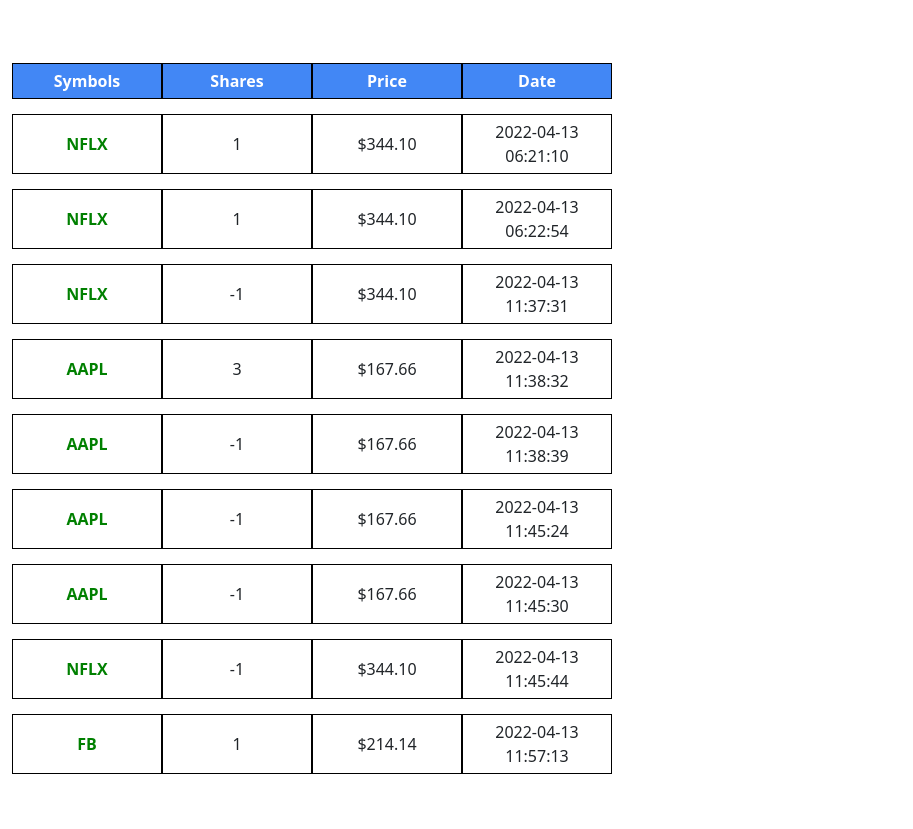
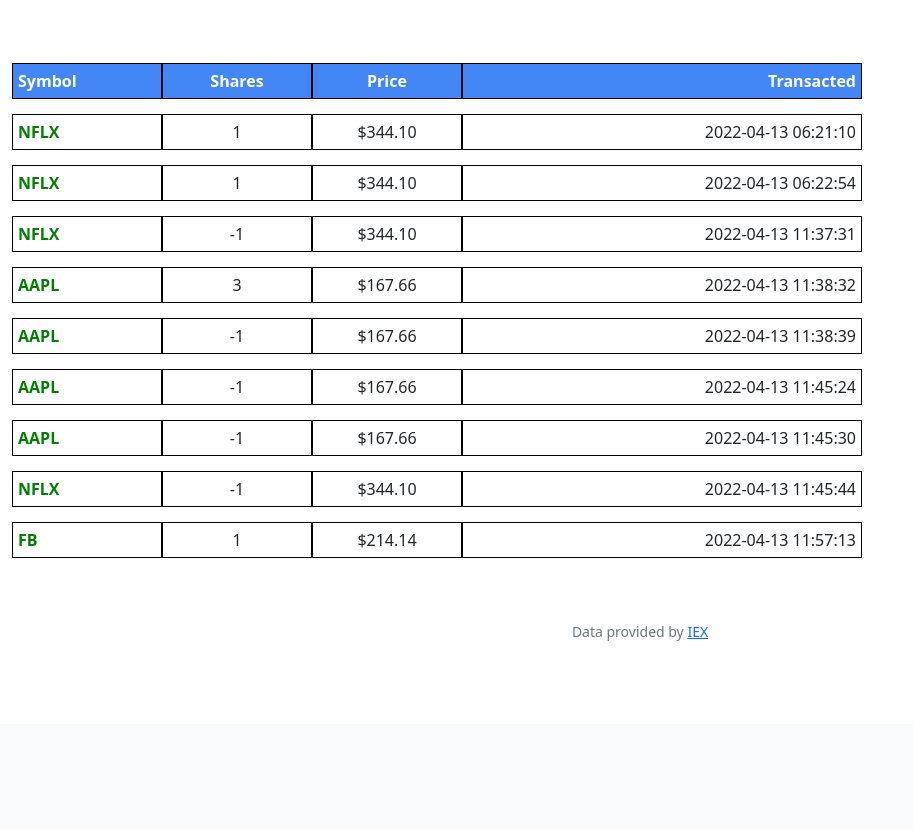
Before and after one commit to Mackeriah/CS50, a Flask app: page /history in a window 1280 px wide. Shown: the part 76-905 px from the top of the page, without its empty margins (0-913 px from the left). After the commit the page ends 717 px from the top, so only its background shows below. Run offline with Flask 2, Linux system fonts and the light colour scheme; a user stored in the database is signed in; some libraries are stand-ins or nearby versions.

Commit message:
FINAL PROBLEM SET COMPLETED!

```diff
--- a/week9/pset9/finance/app.py
+++ b/week9/pset9/finance/app.py
@@ -5,9 +5,6 @@
 from flask_session import Session
 from tempfile import mkdtemp
 from werkzeug.security import check_password_hash, generate_password_hash
-
-# might not need this
-import datetime
 
 from helpers import apology, login_required, lookup, usd
 
@@ -51,19 +48,21 @@
 
     # get user related information to display on / page
     # SUM shares so that each symbol only has one line
-    stocks = db.execute("SELECT symbol, name, price, SUM(shares) as totalShares FROM transactions WHERE user_id = ? GROUP BY symbol", user_id)
+    userStocks = db.execute(
+        "SELECT name, price, symbol, SUM(shares) as ownedShares FROM transactions WHERE user_id = ? GROUP BY symbol", user_id)
 
     # get cash information for user from dictionary
-    cash = db.execute("SELECT cash FROM users WHERE id = ?", user_id)[0]["cash"]
+    userCashBalance = db.execute("SELECT cash FROM users WHERE id = ?", user_id)[0]["cash"]
 
-    total = cash
+    # can't work out why I couldn't get it to work using userCashBalance in For loop  /shrug/ Seems hacky but works!
+    shareTotalValue = userCashBalance
 
     # calculate total share value per line
-    for stock in stocks:
-        total += stock["price"] * stock["totalShares"]
+    for stock in userStocks:
+        shareTotalValue += stock["price"] * stock["ownedShares"]
 
     # first is variable name from html, second is variable name from python
-    return render_template("index.html", stocks=stocks, cash=cash, usd=usd, total=total)
+    return render_template("index.html", usd=usd, total=shareTotalValue, cash=userCashBalance, stocks=userStocks)
 
 
 @app.route("/buy", methods=["GET", "POST"])
@@ -73,26 +72,24 @@
     if request.method == "GET":
         return render_template("buy.html")
     else:
-        pass
-
-        # get symbol info and uppercase
+        # get symbol info and uppercase it
         symbol = request.form.get("symbol").upper()
 
         # use lookup function to get info on product and store in variable
         product = lookup(symbol)
 
-        # check that user entered a symbol
-        if not symbol:
-            return apology("No symbol entered")
-        elif not product:
-            return apology("Invalid No symbol entered")
+        # check that user entered a symbol and that it exists
+        if not symbol or not product:
+            return apology("Symbol unavailable or not entered")
 
+        # really struggled with this damn part but eventually found a workaround with some help online, phew!!!
+        # still think my original approach must work somehow though!
         try:
             # get what user entered in shares field and cast to int
             shares = int(request.form.get("shares"))
         except:
             # if we can't cast to int then error out
-            return apology("Share must be an integer")
+            return apology("Sorry, you can only buy whole shares")
 
         # check that share is a positive int
         if shares <= 0:
@@ -114,10 +111,13 @@
         else:
             # reduce user cash balance
             db.execute("UPDATE users SET cash = ? WHERE id = ?", userCash - transactionCost, user_id)
-            db.execute("INSERT INTO transactions (user_id, name, shares, price, type, symbol) VALUES (?, ?, ?, ?, ?, ?)", user_id, productName, shares, productPrice, 'buy', symbol)
+            # add to transactions table
+            db.execute("INSERT INTO transactions (user_id, name, shares, price, type, symbol) VALUES (?, ?, ?, ?, ?, ?)",
+                       user_id, productName, shares, productPrice, 'buy', symbol)
 
         # return user to home
         return redirect("/")
+
 
 @app.route("/history")
 @login_required
@@ -125,8 +125,8 @@
     """Show history of transactions"""
     # get user id
     user_id = session["user_id"]
-    transactions_db = db.execute("SELECT * FROM transactions WHERE user_id = :id", id=user_id)
-    return render_template("history.html", transactions = transactions_db)
+    transactionHistory = db.execute("SELECT * FROM transactions WHERE user_id = ?", user_id)
+    return render_template("history.html", transactions=transactionHistory)
 
 
 @app.route("/login", methods=["GET", "POST"])
@@ -176,7 +176,7 @@
     return redirect("/")
 
 
-@app.route("/quote", methods=["GET", "POST"])  # NEW #
+@app.route("/quote", methods=["GET", "POST"])
 @login_required
 def quote():
     """Get stock quote."""
@@ -191,20 +191,19 @@
         if not symbol:
             return apology("No symbol entered")
 
-        # use lookup function to get info on product and store in variable
-        product = lookup(symbol)
+        # use lookup function to get info and store in variable
+        productInfo = lookup(symbol)
 
-        # if the symbol doesn't exist
-        if not product:
+        # if the product doesn't exist
+        if not productInfo:
             return apology("Sorry that product was not found")
 
         # if symbol was found, display required info
         # reminder: first name is one in HTML, second is variable declared above
-        return render_template("quoted.html", product=product, usd=usd)
+        return render_template("quoted.html", usd=usd, product=productInfo)
 
 
-
-@app.route("/register", methods=["GET", "POST"]) # NEW #
+@app.route("/register", methods=["GET", "POST"])
 def register():
     """Register user"""
     # display page if not POST
@@ -215,10 +214,6 @@
         userName = request.form.get("username")
         password = request.form.get("password")
         confirmation = request.form.get("confirmation")
-
-        # handle blank username
-        if not userName:
-            return apology("Username required")
 
         # handle blank password
         if not password:
@@ -232,15 +227,21 @@
         if password != confirmation:
             return apology("Passwords must match")
 
+        # handle blank username
+        if not userName:
+            return apology("Username required")
+
         # hash password for registration
         passwordHash = generate_password_hash(password)
 
-        # try to add user to DB as per https://docs.python.org/3/tutorial/errors.html
+        # add user to users table (https://docs.python.org/3/tutorial/errors.html)
         try:
             db.execute("INSERT INTO users (username, hash) VALUES (?, ?)", userName, passwordHash)
             return redirect("/")
-        except: # if username already exists in DB give apology
+        except:
+            # if username already exists in DB give apology
             return apology("User already registered!")
+
 
 @app.route("/sell", methods=["GET", "POST"])
 @login_required
@@ -252,10 +253,10 @@
         user_id = session["user_id"]
 
         # get symbols user owns
-        symbols = db.execute("SELECT symbol FROM transactions WHERE user_id = ? GROUP BY symbol", user_id)
+        userOwnedSymbols = db.execute("SELECT symbol FROM transactions WHERE user_id = ? GROUP BY symbol", user_id)
 
         # display data
-        return render_template("sell.html", symbols=symbols)
+        return render_template("sell.html", symbols=userOwnedSymbols)
 
     else:
         # get user id
@@ -276,19 +277,21 @@
         productName = lookup(symbol)["name"]
         sellPrice = shares * productPrice
 
+        # get number of shares owned by user and group them
+        userSharesOwned = db.execute(
+            "SELECT shares FROM transactions WHERE user_id = ? AND symbol = ? GROUP BY symbol", user_id, symbol)[0]["shares"]
 
-        # get number of shares owned by user and group them
-        userSharesOwned = db.execute("SELECT shares FROM transactions WHERE user_id = ? AND symbol = ? GROUP BY symbol", user_id, symbol)[0]["shares"]
-
+        # if user boldly trying to sell more shares than the own, politely decline
         if userSharesOwned < shares:
-            return apology("Insufficient shares owned")
+            return apology("Nice try, but you don't have that many!")
 
         # get user current cash balance
         userCash = db.execute("SELECT cash FROM users WHERE id = ?", user_id)[0]["cash"]
 
         # update user's cash balance to reflect the sold share(s)
-        db.execute("UPDATE users SET cash = ? WHERE id = ?", userCash + sellPrice, user_id )
-        db.execute("INSERT INTO transactions (user_id, name, shares, price, type, symbol) VALUES (?, ?, ?, ?, ?, ?)", user_id, productName, -shares, productPrice, 'sell', symbol)
+        db.execute("UPDATE users SET cash = ? WHERE id = ?", userCash + sellPrice, user_id)
+        db.execute("INSERT INTO transactions (user_id, name, shares, price, type, symbol) VALUES (?, ?, ?, ?, ?, ?)",
+                   user_id, productName, -shares, productPrice, 'sell', symbol)
 
         # return user to home
         return redirect("/")
--- a/week9/pset9/finance/static/styles.css
+++ b/week9/pset9/finance/static/styles.css
@@ -22,15 +22,10 @@
     color: #2e944b;
 }
 
-/*th {*/
-/*    color: red;*/
-/*    font-size: large;*/
-/*}*/
-
-/*td {*/
-/*    color: green;*/
-/*    font-size: small;*/
-/*}*/
+.btn-primary {
+    margin: 20px;
+    background-color: green;
+}
 
 table {
   border-collapse: separate;
@@ -59,3 +54,27 @@
     color: green;
     text-decoration: underline;
 }
+
+#total {
+    color: green;
+    font-weight: bold;
+}
+
+#td-wide {
+    width: 400px;
+}
+
+
+
+/*table {*/
+/*  border: 1px solid black;*/
+/*  table-layout: fixed;*/
+/*  width: 200px;*/
+/*}*/
+
+/*th,*/
+/*td {*/
+/*  border: 1px solid black;*/
+/*  width: 100px;*/
+/*  overflow: hidden;*/
+/*}*/
--- a/week9/pset9/finance/templates/buy.html
+++ b/week9/pset9/finance/templates/buy.html
@@ -5,7 +5,6 @@
 {% endblock %}
 
 {% block main %}
-    <h1>Buy Stock</h1>
     <form action="/buy" method="post">
         <div class="form-group">
             <input autocomplete="off" autofocus class="form-control mx-auto w-auto" name="symbol" placeholder="Symbol" type="text">
--- a/week9/pset9/finance/templates/history.html
+++ b/week9/pset9/finance/templates/history.html
@@ -1,26 +1,26 @@
 {% extends "layout.html" %}
 
 {% block title %}
-    History
+    Transaction History
 {% endblock %}
 
 {% block main %}
     <table>
         <thead>
             <tr>
-                <th>Symbols</th>
+                <th style="text-align: left">Symbol</th>
                 <th>Shares</th>
                 <th>Price</th>
-                <th>Date</th>
+                <th style="text-align: right" id="td-wide">Transacted</th>
             </tr>
         </thead>
         <tbody>
             {% for row in transactions %}
             <tr>
-                <td id="test"><strong>{{ row["symbol"] }}</strong></td>
+                <td style="text-align: left" id="test"><strong>{{ row["symbol"] }}</strong></td>
                 <td>{{ row["shares"] }}</td>
                 <td>{{ row["price"] | usd }}</td>
-                <td>{{ row["time"] }}</td>
+                <td style="text-align: right">{{ row["time"] }}</td>
             </tr>
             {% endfor %}
         </tbody>
--- a/week9/pset9/finance/templates/quote.html
+++ b/week9/pset9/finance/templates/quote.html
@@ -5,7 +5,6 @@
 {% endblock %}
 
 {% block main %}
-    <h1>Quote</h1>
     <form action="/quote" method="post">
         <div class="form-group">
             <input autocomplete="off" autofocus class="form-control mx-auto w-auto" name="symbol" placeholder="Symbol" type="text">
--- a/week9/pset9/finance/templates/register.html
+++ b/week9/pset9/finance/templates/register.html
@@ -13,7 +13,7 @@
             <input class="form-control mx-auto w-auto" id="password" name="password" placeholder="Password" type="password">
         </div>
         <div class="form-group">
-            <input class="form-control mx-auto w-auto" id="password" name="confirmation" placeholder="Confirm Password" type="password">
+            <input class="form-control mx-auto w-auto" id="password" name="confirmation" placeholder="Password (again)" type="password">
         </div>
         <button class="btn btn-primary" type="submit">Register</button>
     </form>
--- a/week9/pset9/finance/templates/sell.html
+++ b/week9/pset9/finance/templates/sell.html
@@ -5,12 +5,12 @@
 {% endblock %}
 
 {% block main %}
-    <h1>Sell Stock</h1>
     <form action="/sell" method="post">
         <div class="form-group">
             <select name="symbol">
                 {% for symbol in symbols %}
                 <!--get symbols and display in dropdown-->
+                <!--tried to get name here but damned if I can work it out-->
                     <option> {{ symbol["symbol"] }}</option>
                 {% endfor %}
             </select>
```
Also changed, not shown: week9/pset9/finance/templates/index.html (+5 -6 lines), week9/pset9/finance/finance.db, 2 other files.
